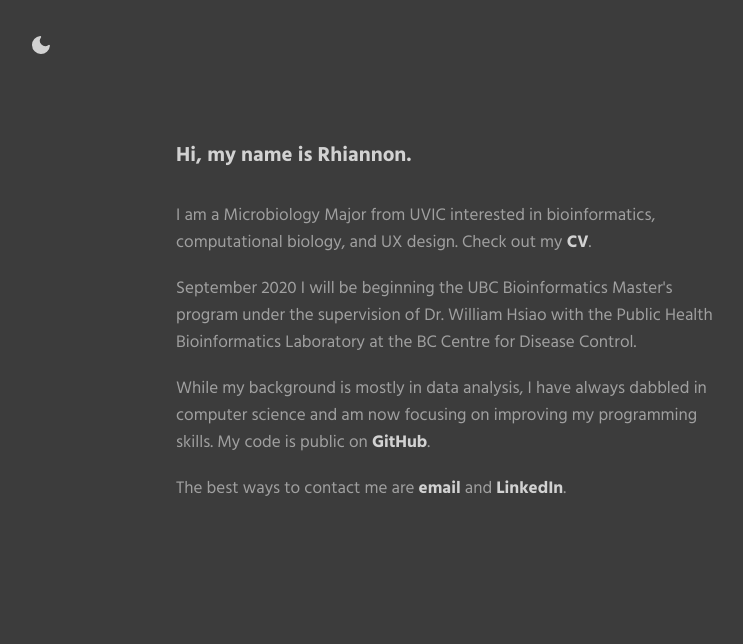
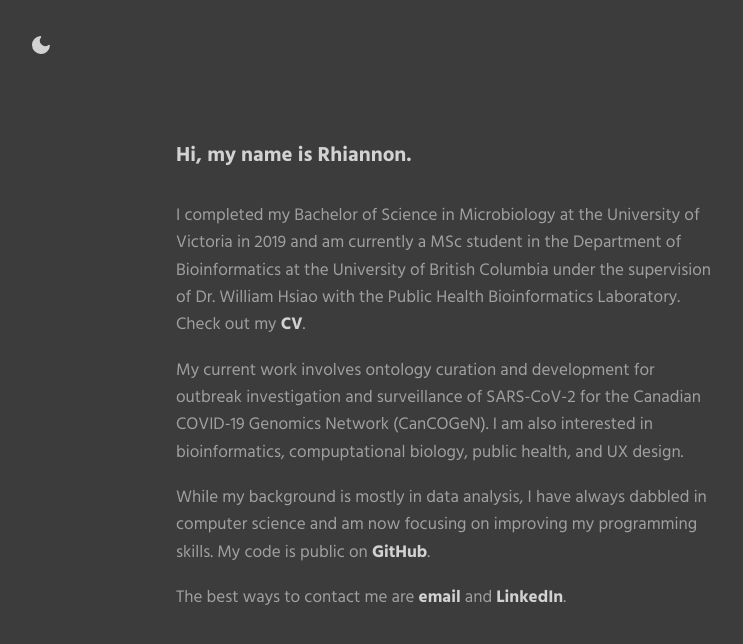
Before and after one commit to cmrn-rhi/cmrn-rhi.github.io, a Jekyll site: the page built from index.html, in a window 1280 px wide. Shown: the top 644 px of the page, without its empty margins (4-747 px from the left). Built offline with Jekyll 4.4.1, drawn with Linux system fonts in a browser that asks for light colours.

Commit message:
Update index.html

```diff
--- a/index.html
+++ b/index.html
@@ -3,14 +3,18 @@
 
 <h1>Hi, my name is Rhiannon.</h1>
 <p>
-    I am a Microbiology Major from UVIC interested in
-    bioinformatics, computational biology, and UX design.
+    I completed my Bachelor of Science in Microbiology at the University of Victoria
+    in 2019 and am currently a MSc student in the Department of Bioinformatics at
+    the University of British Columbia under the supervision of Dr. William Hsiao with the
+    Public Health Bioinformatics Laboratory.
+
     Check out my <a href="/RCameron_CV.pdf" target="_blank">CV</a>.
 </p>
 <p>
-    September 2020 I will be beginning the UBC Bioinformatics Master's
-    program under the supervision of Dr. William Hsiao with the
-    Public Health Bioinformatics Laboratory at the BC Centre for Disease Control.
+    My current work involves ontology curation and development for outbreak investigation
+    and surveillance of SARS-CoV-2 for the Canadian COVID-19 Genomics Network (CanCOGeN).
+    I am also interested in bioinformatics, compuptational biology, public health, and
+    UX design.
 </p>
 <p>
     While my background is mostly in data analysis, I have always dabbled in
```
